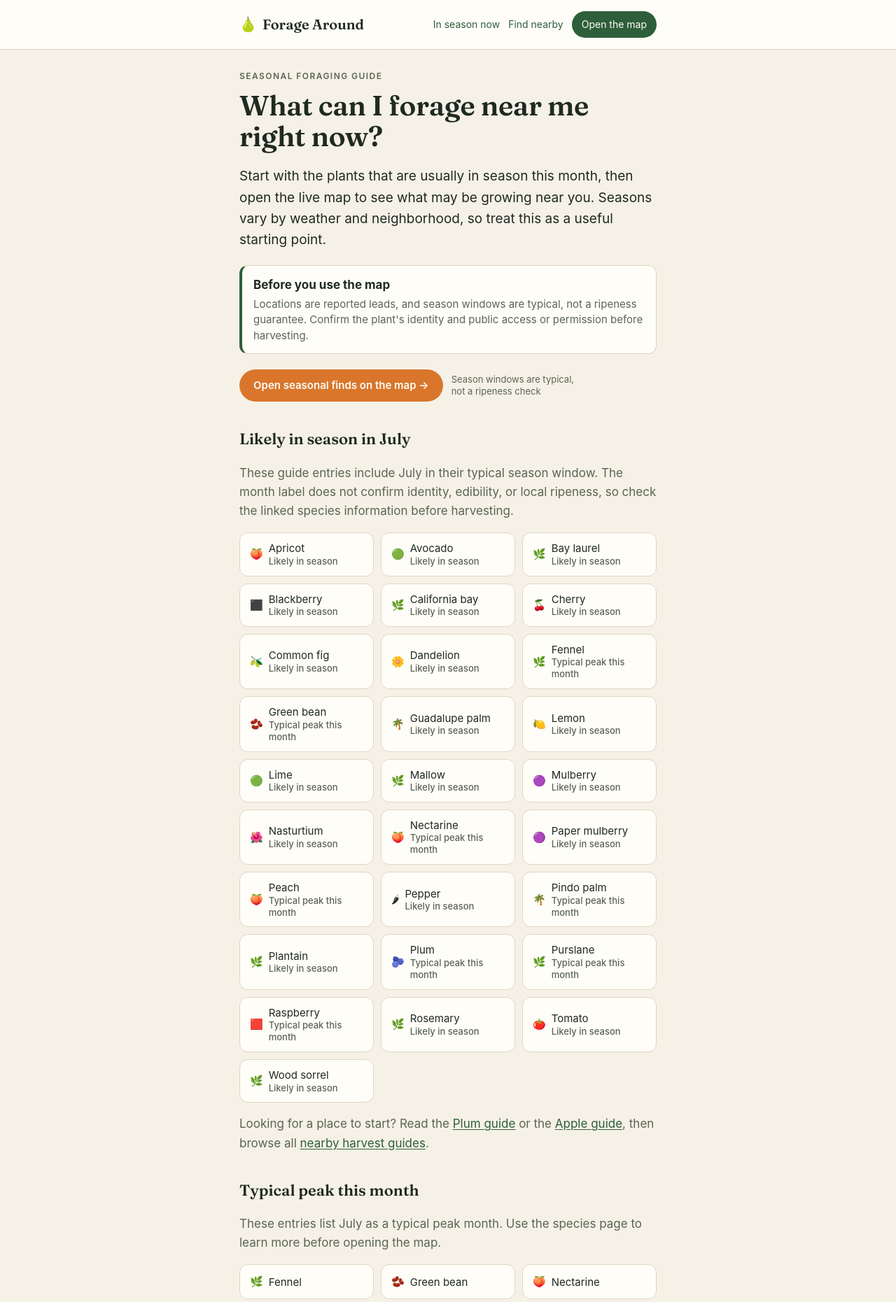
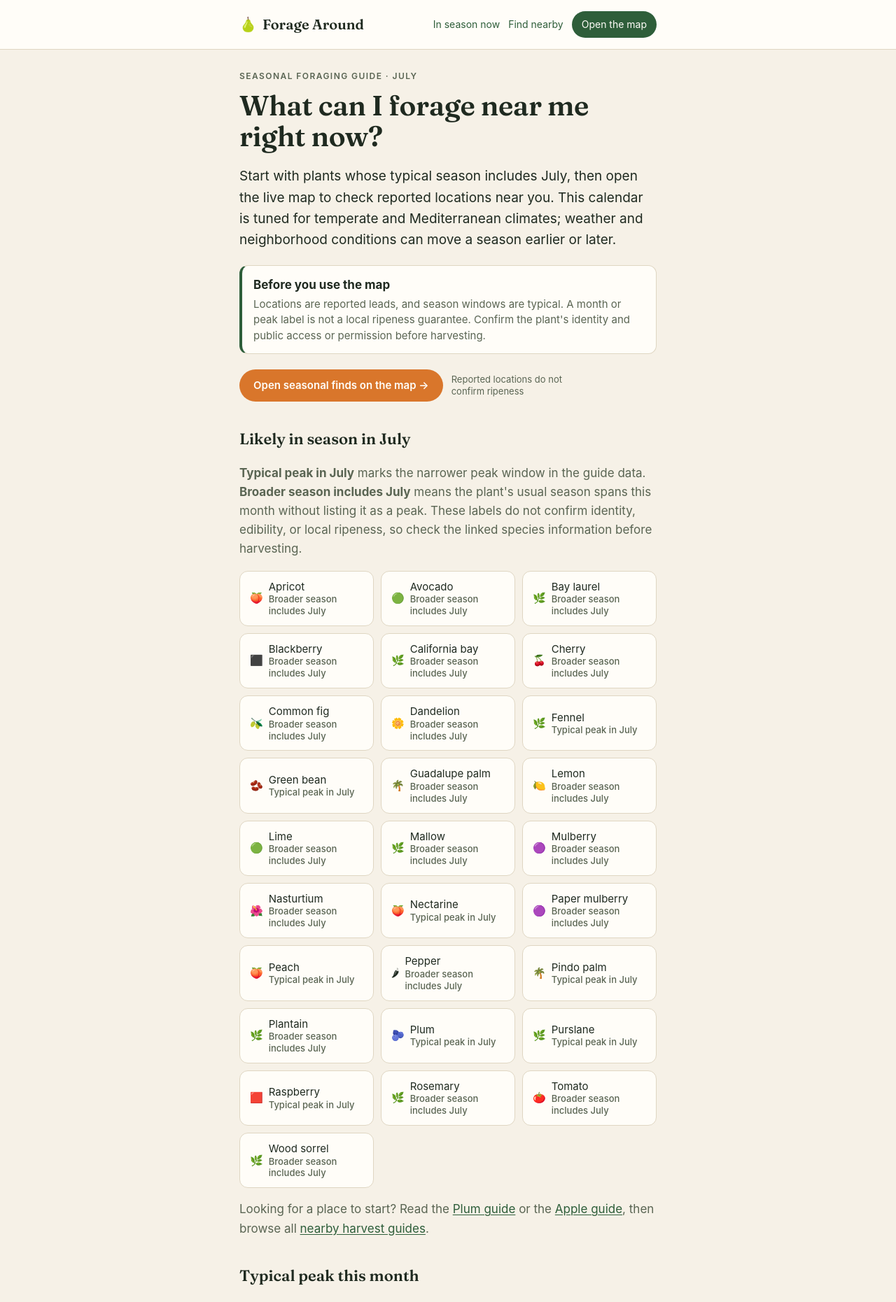
Before and after one commit to sarbak/forage-around, a Next.js app in the folder seo-site/: page /seasonal-guide in a window 1280 px wide. Shown: the top 1861 px of the page at 70% size. Built offline with nearby package versions, Linux system fonts and the light colour scheme; no server answers.

Commit message:
Sharpen seasonal freshness cues

```diff
--- a/seo-site/app/seasonal-guide/page.tsx
+++ b/seo-site/app/seasonal-guide/page.tsx
@@ -77,8 +77,8 @@ function SpeciesGrid({
             {statusMonth ? (
               <small className="species-season-status">
                 {details.peak?.includes(statusMonth)
-                  ? "Typical peak this month"
-                  : "Likely in season"}
+                  ? `Typical peak in ${MONTHS[statusMonth - 1]}`
+                  : `Broader season includes ${MONTHS[statusMonth - 1]}`}
               </small>
             ) : null}
           </span>
@@ -102,20 +102,23 @@ export default function SeasonalGuide() {
   return (
     <>
       <SeasonalGuidePageViewed />
-      <p className="kicker">Seasonal foraging guide</p>
+      <p className="kicker">
+        Seasonal foraging guide · {currentMonthName}
+      </p>
       <h1 className="title">What can I forage near me right now?</h1>
       <p className="lead">
-        Start with the plants that are usually in season this month, then open
-        the live map to see what may be growing near you. Seasons vary by
-        weather and neighborhood, so treat this as a useful starting point.
+        Start with plants whose typical season includes {currentMonthName}, then
+        open the live map to check reported locations near you. This calendar is
+        tuned for temperate and Mediterranean climates; weather and neighborhood
+        conditions can move a season earlier or later.
       </p>
 
       <div className="seasonal-orientation" aria-label="Before you use the map">
         <strong>Before you use the map</strong>
         <p>
-          Locations are reported leads, and season windows are typical, not a
-          ripeness guarantee. Confirm the plant&apos;s identity and public access
-          or permission before harvesting.
+          Locations are reported leads, and season windows are typical. A month
+          or peak label is not a local ripeness guarantee. Confirm the
+          plant&apos;s identity and public access or permission before harvesting.
         </p>
       </div>
 
@@ -124,15 +127,18 @@ export default function SeasonalGuide() {
           Open seasonal finds on the map →
         </ToAppLink>
         <small className="locations-availability-note muted">
-          Season windows are typical, not a ripeness check
+          Reported locations do not confirm ripeness
         </small>
       </div>
 
       <h2 className="section">Likely in season in {currentMonthName}</h2>
       <p className="muted">
-        These guide entries include {currentMonthName} in their typical season
-        window. The month label does not confirm identity, edibility, or local
-        ripeness, so check the linked species information before harvesting.
+        <strong>Typical peak in {currentMonthName}</strong> marks the narrower
+        peak window in the guide data. <strong>Broader season includes{" "}
+        {currentMonthName}</strong> means the plant&apos;s usual season spans this
+        month without listing it as a peak. These labels do not confirm identity,
+        edibility, or local ripeness, so check the linked species information
+        before harvesting.
       </p>
       <SpeciesGrid items={currentItems} statusMonth={currentMonth} />
 
@@ -147,8 +153,9 @@ export default function SeasonalGuide() {
         <>
           <h2 className="section">Typical peak this month</h2>
           <p className="muted">
-            These entries list {currentMonthName} as a typical peak month. Use
-            the species page to learn more before opening the map.
+            These entries list {currentMonthName} as a typical peak month in the
+            climate-tuned calendar. Local timing may run earlier or later, so
+            use the species page to learn more before opening the map.
           </p>
           <SpeciesGrid items={peakNow} />
         </>
@@ -157,7 +164,8 @@ export default function SeasonalGuide() {
       <h2 className="section">Month-by-month guide</h2>
       <p className="muted">
         Use the full calendar when you are planning ahead or checking whether a
-        tree is likely early, late, or out of season.
+        tree is likely early, late, or out of season. These are typical windows,
+        not local forecasts.
       </p>
 
       {MONTHS.map((month, index) => {
@@ -180,7 +188,10 @@ export default function SeasonalGuide() {
 
       <h2 className="section">How to use this responsibly</h2>
       <ul className="clean">
-        <li>Use the season window to decide what is worth looking for today.</li>
+        <li>
+          Use the season window to decide what is worth checking today, not as a
+          report that a mapped plant is ready.
+        </li>
         <li>
           Use the linked description and photo as a starting point, then verify
           the plant and edible part with a trusted local source.
```
Also changed, not shown: seo-site/scripts/check-seasonal-discoverability.mjs (+19 -3 lines).
